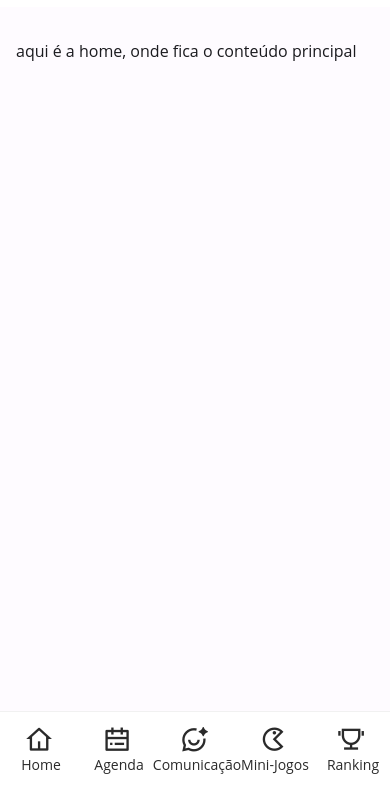
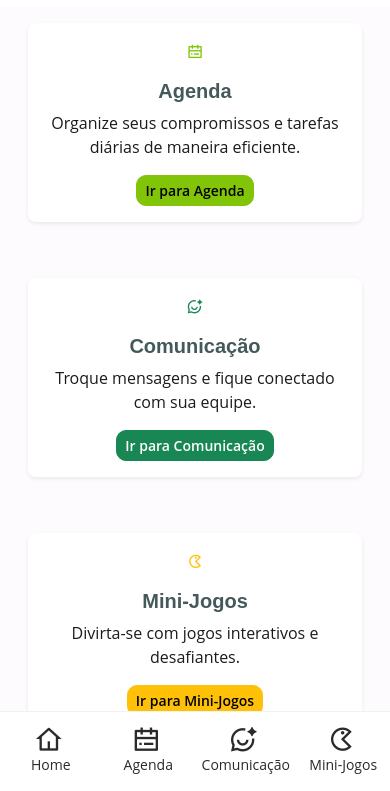
Before and after one commit to Jeova-1704/dcext-client, a website: page meu-dia-a-dia/www/main.html in a window 390 px wide. Shown: the part 73-864 px from the top of the page. Drawn offline with nearby package versions, Linux system fonts and the light colour scheme; some packages are replaced by stand-ins of ours; sample sign-in values are in the browser's storage.

Commit message:
feat: home page

```diff
--- /dev/null
+++ b/meu-dia-a-dia/www/css/main.css
@@ -0,0 +1,13 @@
+.card {
+  border-radius: 12px;
+  transition: transform 0.3s ease, box-shadow 0.3s ease;
+}
+
+.card:hover {
+  transform: scale(1.05);
+  box-shadow: 0 8px 20px rgba(0, 0, 0, 0.1);
+}
+
+.card-icon {
+  font-size: 3rem;
+}
--- a/meu-dia-a-dia/www/main.html
+++ b/meu-dia-a-dia/www/main.html
@@ -58,10 +58,6 @@
                         <i class="ri-game-line"></i>
                         <span>Mini-Jogos</span>
                     </a>
-                    <a href="/link4/" class="tab-link link hover-effect">
-                        <i class="ri-trophy-line"></i>
-                        <span>Ranking</span>
-                    </a>
                 </div>
             </div>
 
@@ -76,13 +72,47 @@
                 </div>
 
 
-                <!-- Scrollable page content -->
                 <div class="page-content">
-                    <div class="block">
-                        aqui é a home, onde fica o conteúdo principal
+                    <div class="container">
+                        <div class="row g-4">
+                            <!-- Card: Agenda -->
+                            <div class="col-12 col-md-4">
+                                <div class="card shadow-sm border-0 hover-effect">
+                                    <div class="card-body text-center">
+                                        <i class="ri-calendar-todo-line card-icon text-primary"></i>
+                                        <h5 class="card-title mt-3">Agenda</h5>
+                                        <p class="card-text">Organize seus compromissos e tarefas diárias de maneira eficiente.</p>
+                                        <a href="/agenda/" class="btn btn-primary btn-sm">Ir para Agenda</a>
+                                    </div>
+                                </div>
+                            </div>
+
+                            <!-- Card: Comunicação -->
+                            <div class="col-12 col-md-4">
+                                <div class="card shadow-sm border-0 hover-effect">
+                                    <div class="card-body text-center">
+                                        <i class="ri-chat-smile-ai-line card-icon text-success"></i>
+                                        <h5 class="card-title mt-3">Comunicação</h5>
+                                        <p class="card-text">Troque mensagens e fique conectado com sua equipe.</p>
+                                        <a href="/link2/" class="btn btn-success btn-sm">Ir para Comunicação</a>
+                                    </div>
+                                </div>
+                            </div>
+
+                            <!-- Card: Mini-Jogos -->
+                            <div class="col-12 col-md-4">
+                                <div class="card shadow-sm border-0 hover-effect">
+                                    <div class="card-body text-center">
+                                        <i class="ri-game-line card-icon text-warning"></i>
+                                        <h5 class="card-title mt-3">Mini-Jogos</h5>
+                                        <p class="card-text">Divirta-se com jogos interativos e desafiantes.</p>
+                                        <a href="/link6/" class="btn btn-warning btn-sm">Ir para Mini-Jogos</a>
+                                    </div>
+                                </div>
+                            </div>
+                        </div>
                     </div>
                 </div>
-
             </div>
         </div>
     </div>
```
Also changed, not shown: meu-dia-a-dia/www/index.html (+0 -43 lines).
